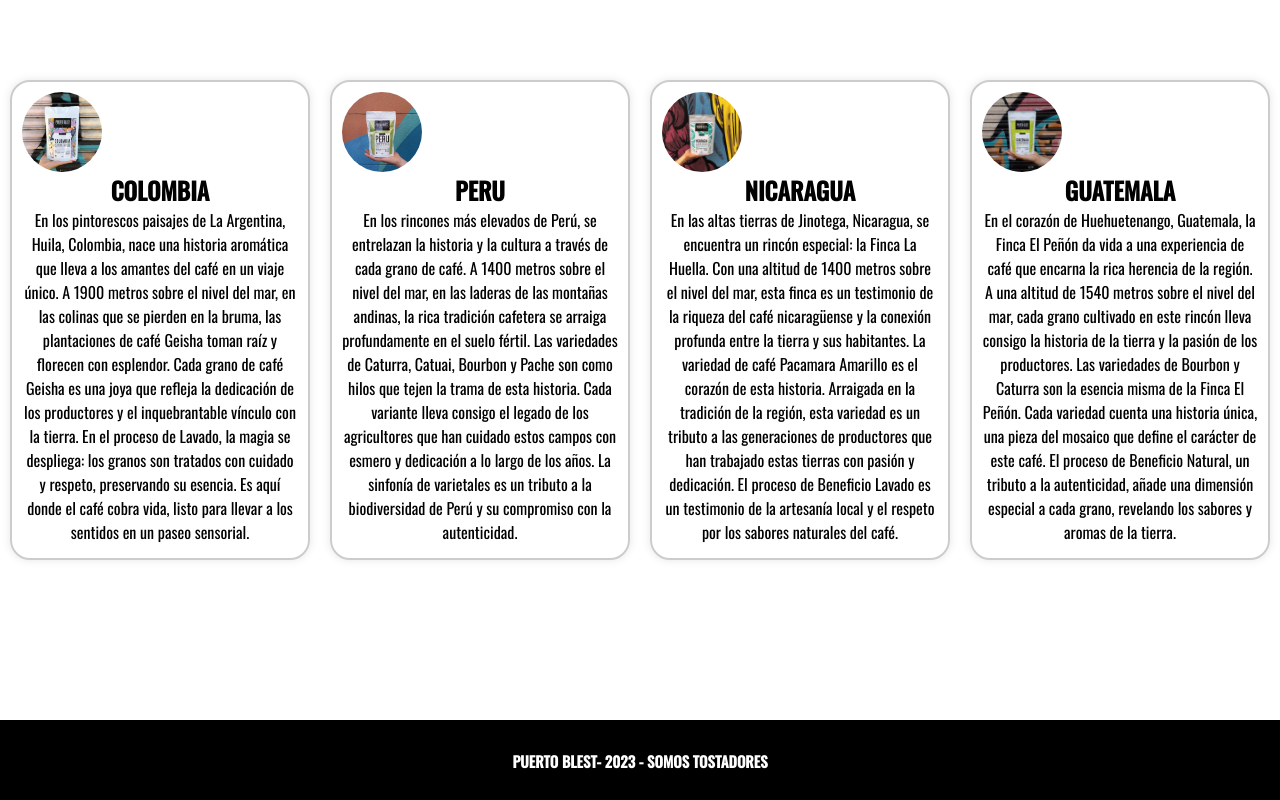
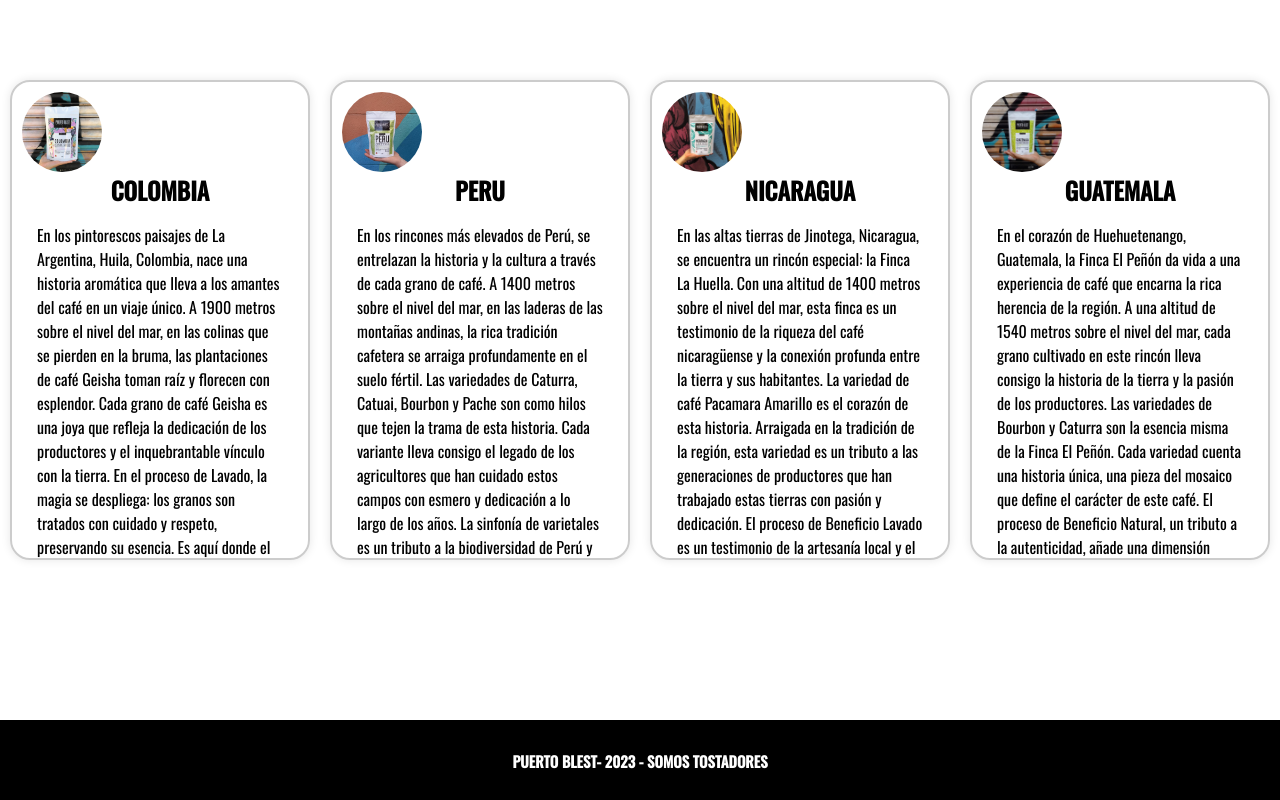
Before and after one commit to BrianS13/PuertoBlest, a website: page pages/origenes.html in a window 1280 px wide. Shown: the part 1040-1840 px from the top of the page. Drawn offline with nearby package versions, Linux system fonts and the light colour scheme.

Commit message:
entrega3

```diff
--- a/scss/components/_layout.scss
+++ b/scss/components/_layout.scss
@@ -75,6 +75,10 @@ img{
 .descripcion{
     text-align: left;
     font-family:  'Oswald', sans-serif;
+    p{
+    text-align: left;
+    padding: 15px;
+    }
 }
 }
 }
@@ -89,7 +93,7 @@ img{
     background-repeat: no-repeat;
     font-family: 'Oswald', sans-serif;
 h1{
-    font-family: os;
+    font-family: 'Oswald', sans-serif;
     text-align: center;
     padding: 300px;
     font-size: 50px;
```
Also changed, not shown: css/estilos.css.
